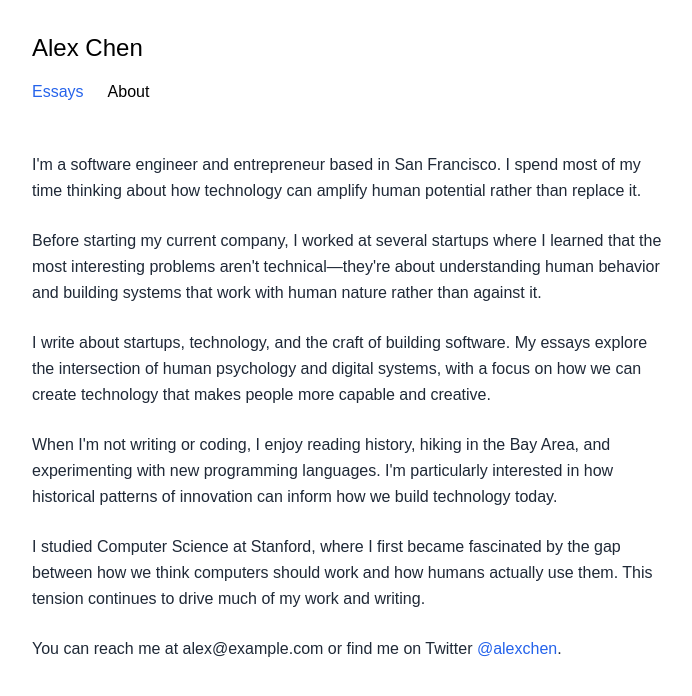
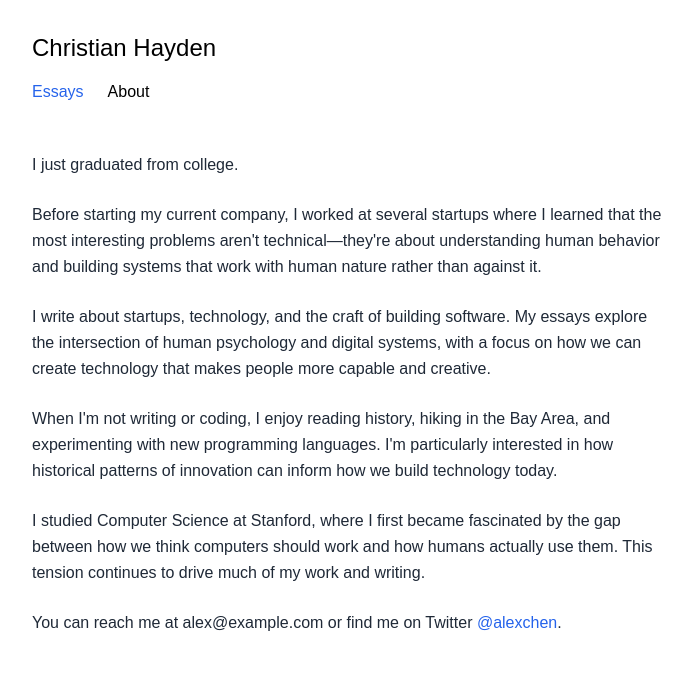
Before and after one commit to chayden2021/christianhayden.com, a Next.js app: page /about in a window 1280 px wide. Shown: the top 696 px of the page, without its empty margins (288-980 px from the left). Built offline with nearby package versions, Linux system fonts and the light colour scheme.

Commit message:
Changed the about page

```diff
--- a/app/about/page.tsx
+++ b/app/about/page.tsx
@@ -7,7 +7,7 @@ export default function AboutPage() {
         <header className="mb-12">
           <h1 className="text-2xl font-normal mb-4">
             <Link href="/" className="text-black hover:text-blue-600">
-              Alex Chen
+              Christian Hayden
             </Link>
           </h1>
           <nav className="space-x-6">
@@ -22,8 +22,7 @@ export default function AboutPage() {
           <div className="prose prose-lg max-w-none">
             <div className="text-gray-800 leading-relaxed space-y-6">
               <p>
-                I'm a software engineer and entrepreneur based in San Francisco. I spend most of my time thinking about
-                how technology can amplify human potential rather than replace it.
+                I just graduated from college.
               </p>
 
               <p>
```
